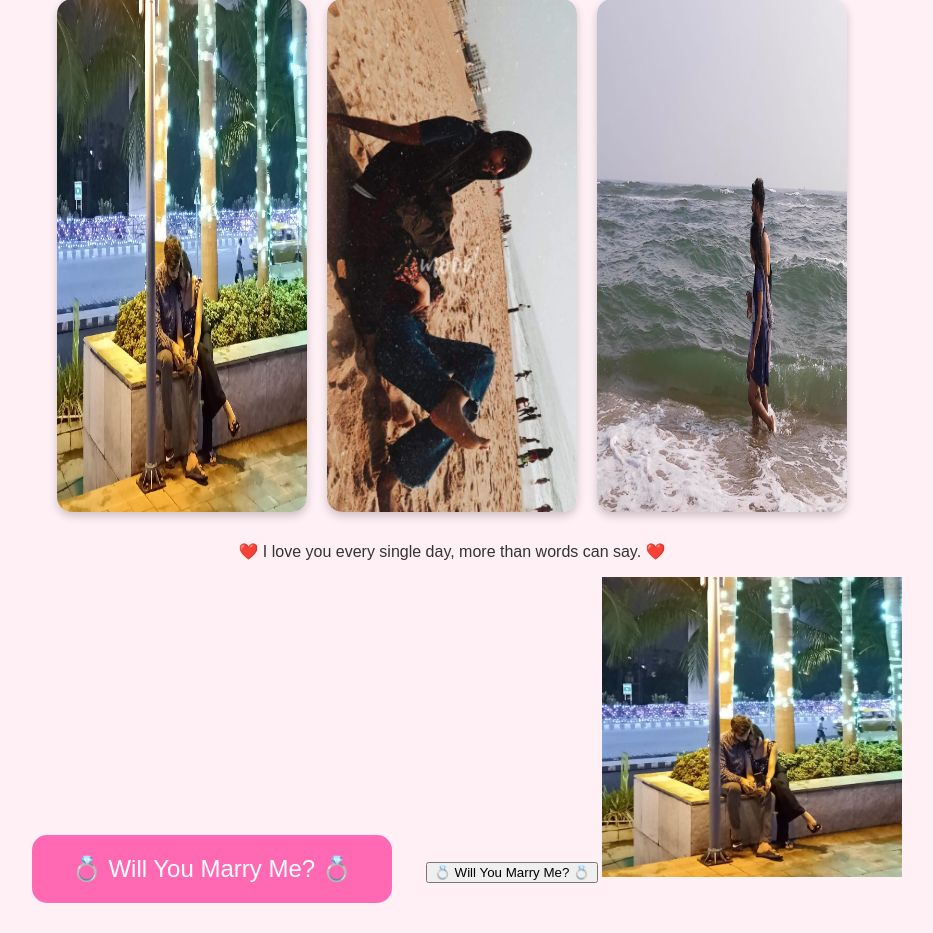
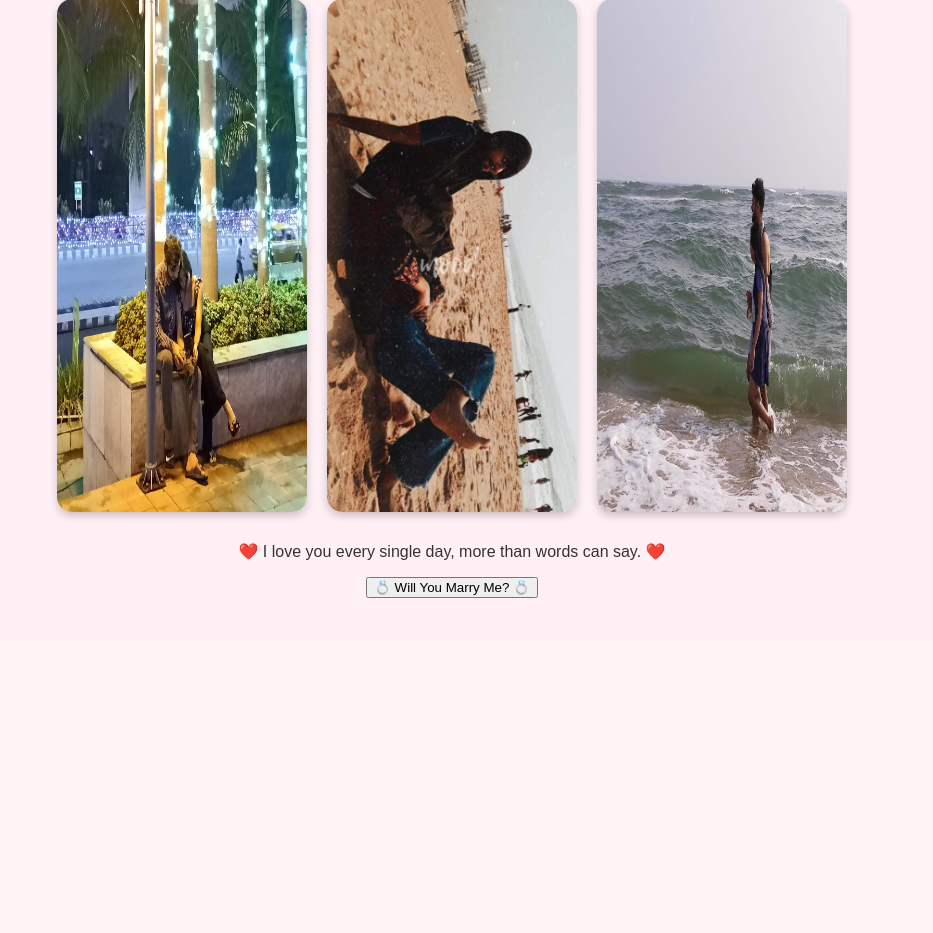
Before and after one commit to mishra234172/palak_proposal, a Flask app: page / in a window 1280 px wide. Shown: the part 159-1092 px from the top of the page, without its empty margins (188-1121 px from the left). After the commit the page ends 757 px from the top, so only its background shows below. Run offline with Flask 3, Linux system fonts and the light colour scheme.

Commit message:
Removed slideshow image

```diff
--- a/templates/index.html
+++ b/templates/index.html
@@ -40,12 +40,12 @@
         }
         .proposal-btn {
             margin: 30px;
-            padding: 20px 40px;
+            padding: 20px 60px;
             font-size: 24px;
             background-color: #ff69b4;
-            color: white;
+            color: red;
             border: none;
-            border-radius: 15px;
+            border-radius: 25px;
             cursor: pointer;
             transition: transform 0.2s, background-color 0.2s;
         }
@@ -81,8 +81,6 @@
     <p>❤️ I love you every single day, more than words can say. ❤️</p>
 </div>
 
-<button class="proposal-btn" onclick="propose()">💍 Will You Marry Me? 💍</button>
-
 <audio id="loveSong">
   <source src="{{ url_for('static', filename='music/romantic.mp3') }}" type="audio/mpeg">
 </audio>
@@ -100,9 +98,6 @@ function playMusicAndPropose() {
 }
 </script>
 
-
-<img id="slideshow" src="{{ url_for('static', filename='images/palak1.jpg') }}" width="300">
-
 <script>
 let pics = ["palak1.jpg","palak3.jpg","palak6.jpg"];
 let i = 0;
```
